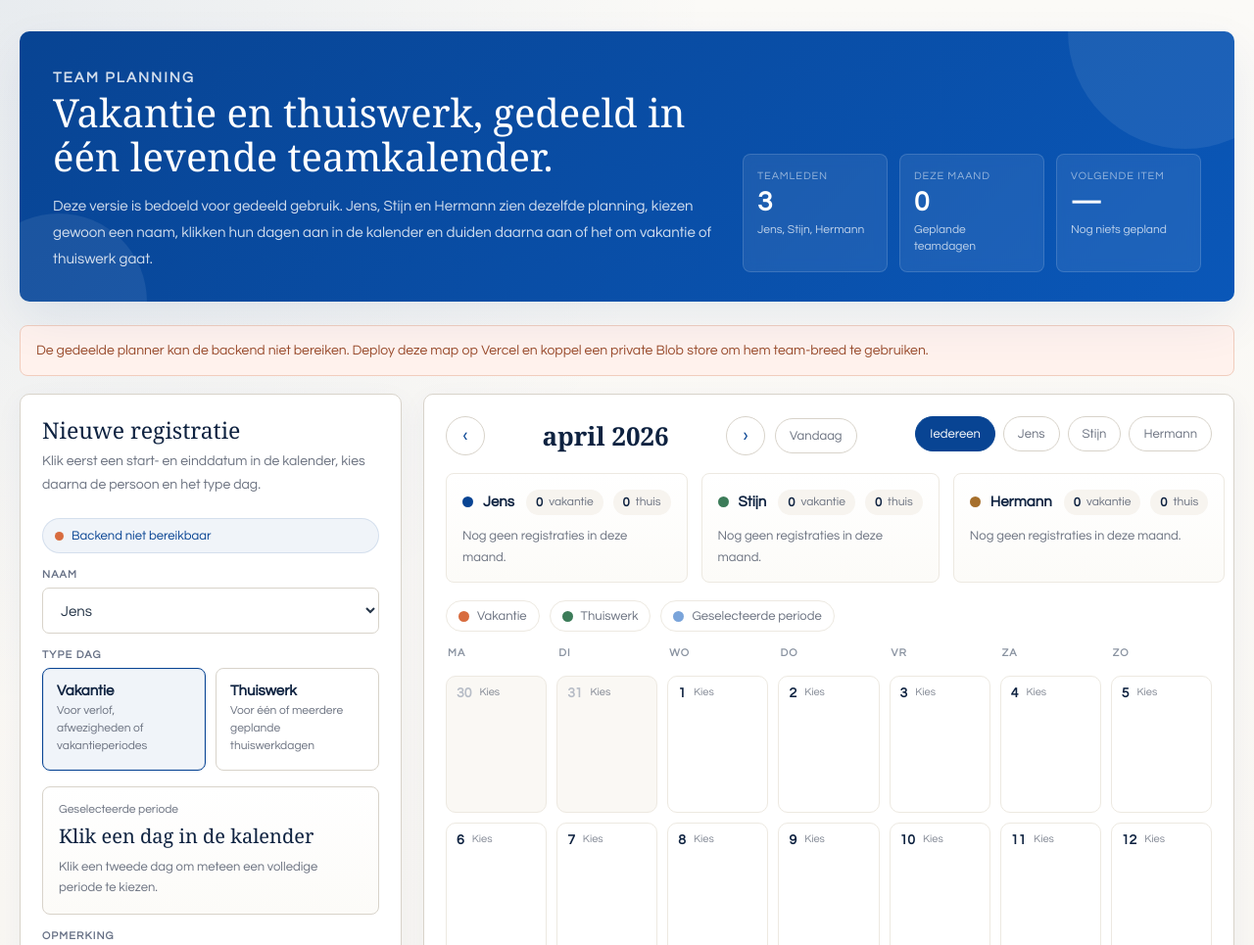
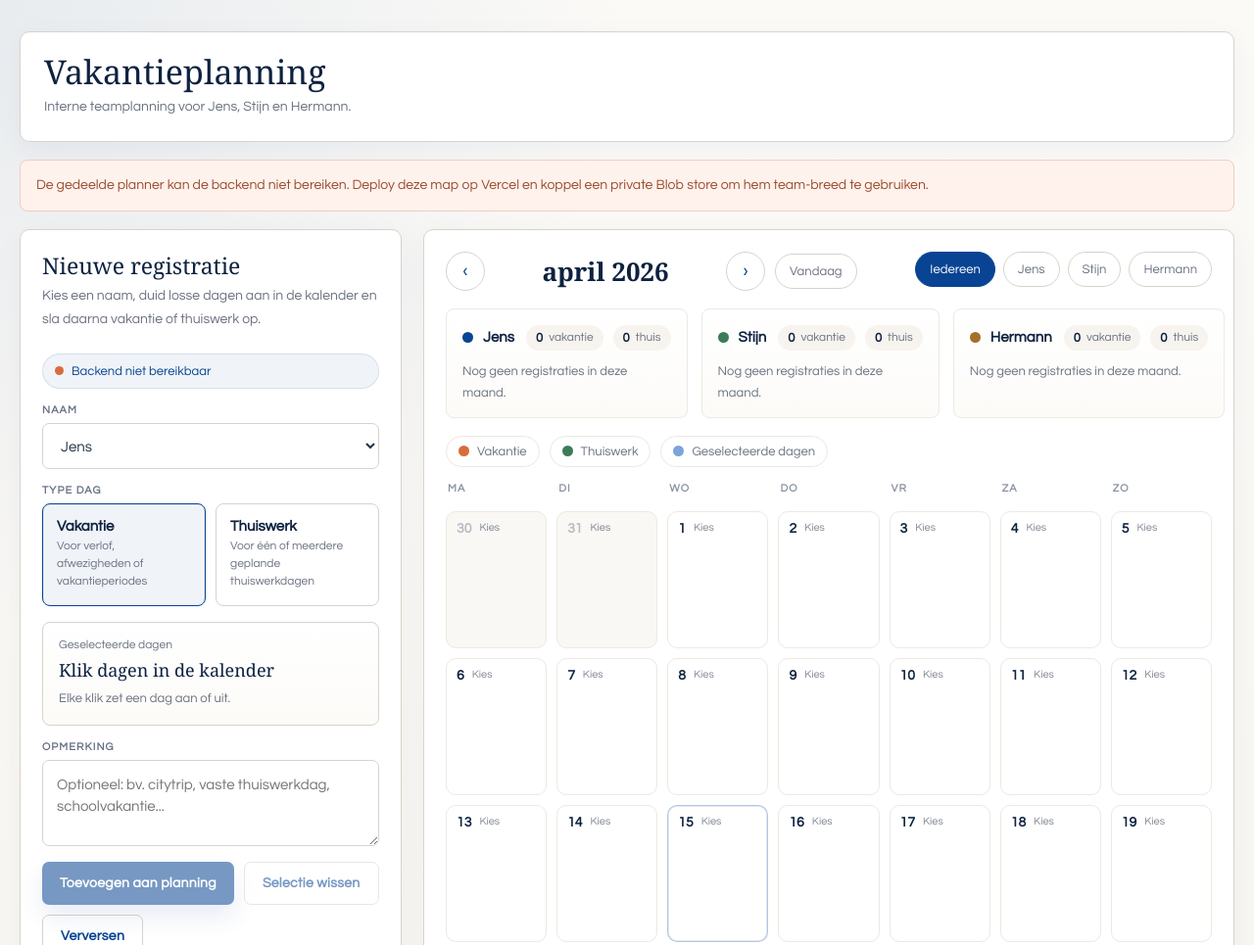
Before and after one commit to kriisha/twain-vakantieplanner, a website: page index.html in a window 1280 px wide. Shown: the top 965 px of the page at 98% size. Drawn offline with Linux system fonts and the light colour scheme; no server answers.

Commit message:
Simplify planner UI and switch to per-day selection

```diff
--- a/index.html
+++ b/index.html
@@ -47,99 +47,28 @@
     }
 
     .hero{
-      background:linear-gradient(135deg, var(--navy) 0%, #0a57b8 100%);
-      color:#fff;
+      background:#fff;
+      border:1px solid var(--line);
       border-radius:10px;
-      padding:34px 34px 30px;
-      box-shadow:var(--shadow);
-      position:relative;
-      overflow:hidden;
-      margin-bottom:24px;
-    }
-
-    .hero:before,
-    .hero:after{
-      content:"";
-      position:absolute;
-      border-radius:999px;
-      background:rgba(255,255,255,.08);
-      pointer-events:none;
-    }
-
-    .hero:before{width:240px;height:240px;top:-120px;right:-70px}
-    .hero:after{width:180px;height:180px;bottom:-90px;left:-50px}
-
-    .eyebrow{
-      position:relative;
-      z-index:1;
-      margin:0 0 10px;
-      font-size:11px;
-      font-weight:700;
-      letter-spacing:.14em;
-      text-transform:uppercase;
-      color:rgba(255,255,255,.58);
-    }
-
-    .hero-grid{
-      position:relative;
-      z-index:1;
-      display:grid;
-      grid-template-columns:minmax(0,1.3fr) minmax(320px,.9fr);
-      gap:28px;
-      align-items:end;
+      padding:22px 24px;
+      box-shadow:0 8px 28px rgba(8,68,147,.05);
+      margin-bottom:18px;
     }
 
     .hero h1{
-      margin:0 0 14px;
-      font-size:40px;
-      line-height:1.12;
-      color:#fff;
+      margin:0 0 6px;
+      font-size:34px;
+      line-height:1.1;
+      color:var(--navy-strong);
       font-family:"DM Serif Display", Georgia, serif;
       font-weight:400;
     }
 
     .hero p{
       margin:0;
-      max-width:700px;
-      color:rgba(255,255,255,.82);
-      font-size:15px;
-      line-height:1.8;
-    }
-
-    .hero-stats{
-      display:grid;
-      grid-template-columns:repeat(3,1fr);
-      gap:12px;
-    }
-
-    .hero-stat{
-      background:rgba(255,255,255,.08);
-      border:1px solid rgba(255,255,255,.14);
-      border-radius:8px;
-      padding:16px 14px;
-      backdrop-filter:blur(6px);
-    }
-
-    .hero-stat-label{
-      font-size:11px;
-      letter-spacing:.08em;
-      text-transform:uppercase;
-      color:rgba(255,255,255,.55);
-      margin-bottom:8px;
-    }
-
-    .hero-stat-value{
-      font-size:28px;
-      line-height:1;
-      font-weight:700;
-      color:#fff;
-    }
-
-    .hero-stat-sub{
-      margin-top:6px;
-      font-size:12px;
-      color:rgba(255,255,255,.72);
-      line-height:1.4;
+      color:var(--muted);
+      font-size:14px;
+      line-height:1.7;
     }
 
     .layout{
@@ -303,11 +232,11 @@
     }
 
     .selection-range{
-      font-size:20px;
+      font-size:18px;
       line-height:1.3;
       color:var(--navy-strong);
       font-family:"DM Serif Display", Georgia, serif;
-      min-height:28px;
+      min-height:24px;
     }
 
     .selection-sub{
@@ -743,15 +672,13 @@
 
     @media (max-width: 1120px){
       .layout{grid-template-columns:1fr}
-      .hero-grid{grid-template-columns:1fr}
       .list-grid{grid-template-columns:1fr}
     }
 
     @media (max-width: 760px){
       .shell{padding:18px 14px 36px}
-      .hero{padding:26px 20px 22px}
-      .hero h1{font-size:31px}
-      .hero-stats{grid-template-columns:1fr}
+      .hero{padding:18px}
+      .hero h1{font-size:28px}
       .summary-strip{grid-template-columns:1fr}
       .calendar-grid{gap:7px}
       .day{min-height:112px;padding:8px}
@@ -765,34 +692,8 @@
 <body>
   <div class="shell">
     <section class="hero">
-      <p class="eyebrow">Team planning</p>
-      <div class="hero-grid">
-        <div>
-          <h1>Vakantie en thuiswerk, gedeeld in één levende teamkalender.</h1>
-          <p>
-            Deze versie is bedoeld voor gedeeld gebruik. Jens, Stijn en Hermann zien dezelfde planning,
-            kiezen gewoon een naam, klikken hun dagen aan in de kalender en duiden daarna aan of het om
-            vakantie of thuiswerk gaat.
-          </p>
-        </div>
-        <div class="hero-stats">
-          <div class="hero-stat">
-            <div class="hero-stat-label">Teamleden</div>
-            <div class="hero-stat-value">3</div>
-            <div class="hero-stat-sub">Jens, Stijn, Hermann</div>
-          </div>
-          <div class="hero-stat">
-            <div class="hero-stat-label">Deze maand</div>
-            <div class="hero-stat-value" id="hero-month-total">0</div>
-            <div class="hero-stat-sub">Geplande teamdagen</div>
-          </div>
-          <div class="hero-stat">
-            <div class="hero-stat-label">Volgende item</div>
-            <div class="hero-stat-value" id="hero-next-label">—</div>
-            <div class="hero-stat-sub" id="hero-next-sub">Nog niets gepland</div>
-          </div>
-        </div>
-      </div>
+      <h1>Vakantieplanning</h1>
+      <p>Interne teamplanning voor Jens, Stijn en Hermann.</p>
     </section>
 
     <div id="error-banner" class="banner error"></div>
@@ -801,7 +702,7 @@
       <aside class="card">
         <div class="card-head">
           <h2 class="card-title">Nieuwe registratie</h2>
-          <p class="card-sub">Klik eerst een start- en einddatum in de kalender, kies daarna de persoon en het type dag.</p>
+          <p class="card-sub">Kies een naam, duid losse dagen aan in de kalender en sla daarna vakantie of thuiswerk op.</p>
         </div>
         <div class="card-body">
           <div class="planner-panel">
@@ -834,9 +735,9 @@
             </div>
 
             <div class="selection-box">
-              <div class="selection-label">Geselecteerde periode</div>
-              <div class="selection-range" id="selection-range">Klik een dag in de kalender</div>
-              <div class="selection-sub" id="selection-sub">Klik een tweede dag om meteen een volledige periode te kiezen.</div>
+              <div class="selection-label">Geselecteerde dagen</div>
+              <div class="selection-range" id="selection-range">Klik dagen in de kalender</div>
+              <div class="selection-sub" id="selection-sub">Elke klik zet een dag aan of uit.</div>
             </div>
 
             <div class="field">
@@ -877,7 +778,7 @@
           <div class="legend">
             <span class="legend-item"><span class="legend-swatch" style="background:var(--vacation)"></span>Vakantie</span>
             <span class="legend-item"><span class="legend-swatch" style="background:var(--home)"></span>Thuiswerk</span>
-            <span class="legend-item"><span class="legend-swatch" style="background:var(--selected-line)"></span>Geselecteerde periode</span>
+            <span class="legend-item"><span class="legend-swatch" style="background:var(--selected-line)"></span>Geselecteerde dagen</span>
           </div>
 
           <div class="calendar-grid" id="calendar-grid"></div>
@@ -929,8 +830,7 @@
         selectedPerson: 'Jens',
         filterPerson: 'all',
         currentMonth: startOfMonth(new Date()),
-        selectionStart: null,
-        selectionEnd: null,
+        selectedDates: [],
         loading: false,
         saving: false,
         error: '',
@@ -952,9 +852,6 @@
         summaryStrip: document.getElementById('summary-strip'),
         upcomingList: document.getElementById('upcoming-list'),
         recentList: document.getElementById('recent-list'),
-        heroMonthTotal: document.getElementById('hero-month-total'),
-        heroNextLabel: document.getElementById('hero-next-label'),
-        heroNextSub: document.getElementById('hero-next-sub'),
         selectionRange: document.getElementById('selection-range'),
         selectionSub: document.getElementById('selection-sub'),
         syncDot: document.getElementById('sync-dot'),
@@ -1005,7 +902,6 @@
         renderBanner();
         renderSyncStatus();
         renderSelectionSummary();
-        renderHeaderStats();
         renderMonthTitle();
         renderSummaries();
         renderCalendar();
@@ -1050,33 +946,17 @@
       }
 
       function renderSelectionSummary() {
-        if (!state.selectionStart || !state.selectionEnd) {
-          els.selectionRange.textContent = 'Klik een dag in de kalender';
-          els.selectionSub.textContent = 'Klik een tweede dag om meteen een volledige periode te kiezen.';
+        if (!state.selectedDates.length) {
+          els.selectionRange.textContent = 'Klik dagen in de kalender';
+          els.selectionSub.textContent = 'Elke klik zet een dag aan of uit.';
           return;
         }
 
-        var days = diffInDays(state.selectionStart, state.selectionEnd) + 1;
-        els.selectionRange.textContent = formatDateRange(state.selectionStart, state.selectionEnd);
-        els.selectionSub.textContent = days + ' ' + (days === 1 ? 'dag geselecteerd' : 'dagen geselecteerd') + ' voor ' + state.selectedPerson + '.';
-      }
-
-      function renderHeaderStats() {
-        var monthEntries = entriesInMonth(state.currentMonth);
-        var dayCount = monthEntries.reduce(function (sum, entry) {
-          return sum + overlapDays(entry, state.currentMonth);
-        }, 0);
-        els.heroMonthTotal.textContent = String(dayCount);
-
-        var nextEntry = getUpcomingEntries()[0];
-        if (!nextEntry) {
-          els.heroNextLabel.textContent = '—';
-          els.heroNextSub.textContent = 'Nog niets gepland';
-          return;
-        }
-
-        els.heroNextLabel.textContent = nextEntry.person;
-        els.heroNextSub.textContent = TYPE_LABELS[nextEntry.type] + ' · ' + formatDateRange(nextEntry.start, nextEntry.end);
+        var sorted = state.selectedDates.slice().sort();
+        els.selectionRange.textContent = sorted.length === 1
+          ? formatSingleDate(sorted[0])
+          : sorted.length + ' dagen geselecteerd';
+        els.selectionSub.textContent = sorted.join(', ');
       }
 
       function renderMonthTitle() {
@@ -1155,9 +1035,12 @@
         });
 
         var first = startOfMonth(state.currentMonth);
+        var last = endOfMonth(state.currentMonth);
         var gridStart = startOfWeek(first);
+        var gridEnd = endOfWeek(last);
+        var totalDays = diffInDays(toIsoDate(gridStart), toIsoDate(gridEnd)) + 1;
 
-        for (var i = 0; i < 42; i += 1) {
+        for (var i = 0; i < totalDays; i += 1) {
           var day = addDays(gridStart, i);
           var iso = toIsoDate(day);
           var isCurrentMonth = day.getMonth() === state.currentMonth.getMonth();
@@ -1166,7 +1049,7 @@
           var card = document.createElement('button');
           card.type = 'button';
           card.className = 'day' + (isCurrentMonth ? '' : ' outside') + (isToday(day) ? ' today' : '') + (selected ? ' selected' : '');
-          card.addEventListener('click', handleDatePick.bind(null, iso, day));
+          card.addEventListener('click', handleDatePick.bind(null, iso));
 
           var tags = items.length
             ? items.map(function (entry) {
@@ -1236,41 +1119,31 @@
       }
 
       function updateButtons() {
-        var hasSelection = Boolean(state.selectionStart && state.selectionEnd);
+        var hasSelection = state.selectedDates.length > 0;
         els.saveBtn.disabled = !hasSelection || state.saving || state.loading;
         els.clearSelectionBtn.disabled = !hasSelection;
         els.refreshBtn.disabled = state.loading;
       }
 
-      function handleDatePick(iso, day) {
-        if (!state.selectionStart || (state.selectionStart && state.selectionEnd && state.selectionStart !== state.selectionEnd)) {
-          state.selectionStart = iso;
-          state.selectionEnd = iso;
+      function handleDatePick(iso) {
+        var index = state.selectedDates.indexOf(iso);
+        if (index > -1) {
+          state.selectedDates.splice(index, 1);
+        } else {
+          state.selectedDates.push(iso);
+        }
+        state.selectedDates.sort();
         render();
-          return;
-        }
-
-        if (state.selectionStart && state.selectionEnd && state.selectionStart === state.selectionEnd) {
-          if (iso < state.selectionStart) {
-            state.selectionEnd = state.selectionStart;
-            state.selectionStart = iso;
-          } else {
-            state.selectionEnd = iso;
-          }
-          state.currentMonth = startOfMonth(day);
-          render();
-        }
       }
 
       function clearSelection() {
-        state.selectionStart = null;
-        state.selectionEnd = null;
+        state.selectedDates = [];
         render();
       }
 
       async function createEntryFromSelection() {
-        if (!state.selectionStart || !state.selectionEnd) {
-          window.alert('Kies eerst een datum of periode in de kalender.');
+        if (!state.selectedDates.length) {
+          window.alert('Kies eerst één of meerdere dagen in de kalender.');
           return;
         }
 
@@ -1278,17 +1151,20 @@
         render();
 
         try {
+          for (var i = 0; i < state.selectedDates.length; i += 1) {
+            var iso = state.selectedDates[i];
             await fetchJson(API_URL, {
               method: 'POST',
               headers: { 'Content-Type': 'application/json' },
               body: JSON.stringify({
                 person: state.selectedPerson,
                 type: state.selectedType,
-              start: state.selectionStart,
-              end: state.selectionEnd,
+                start: iso,
+                end: iso,
                 note: (els.note.value || '').trim()
               })
             });
+          }
 
           els.note.value = '';
           clearSelection();
@@ -1388,8 +1264,7 @@
       }
 
       function isDateInSelection(iso) {
-        if (!state.selectionStart || !state.selectionEnd) return false;
-        return iso >= state.selectionStart && iso <= state.selectionEnd;
+        return state.selectedDates.indexOf(iso) > -1;
       }
 
       function startOfMonth(date) {
@@ -1419,6 +1294,15 @@
         return copy;
       }
 
+      function endOfWeek(date) {
+        var copy = new Date(date);
+        var day = copy.getDay();
+        var diff = day === 0 ? 0 : 7 - day;
+        copy.setDate(copy.getDate() + diff);
+        copy.setHours(0, 0, 0, 0);
+        return copy;
+      }
+
       function toIsoDate(date) {
         var year = date.getFullYear();
         var month = String(date.getMonth() + 1).padStart(2, '0');
@@ -1441,6 +1325,15 @@
           return start.getDate() + '–' + end.getDate() + ' ' + end.toLocaleDateString('nl-BE', { month: 'long', year: 'numeric' });
         }
         return startLabel + ' – ' + endLabel;
+      }
+
+      function formatSingleDate(iso) {
+        return fromIso(iso).toLocaleDateString('nl-BE', {
+          weekday: 'long',
+          day: 'numeric',
+          month: 'long',
+          year: 'numeric'
+        });
       }
 
       function fromIso(iso) {
```
Lines whose indentation alone changed are shown as unchanged.
